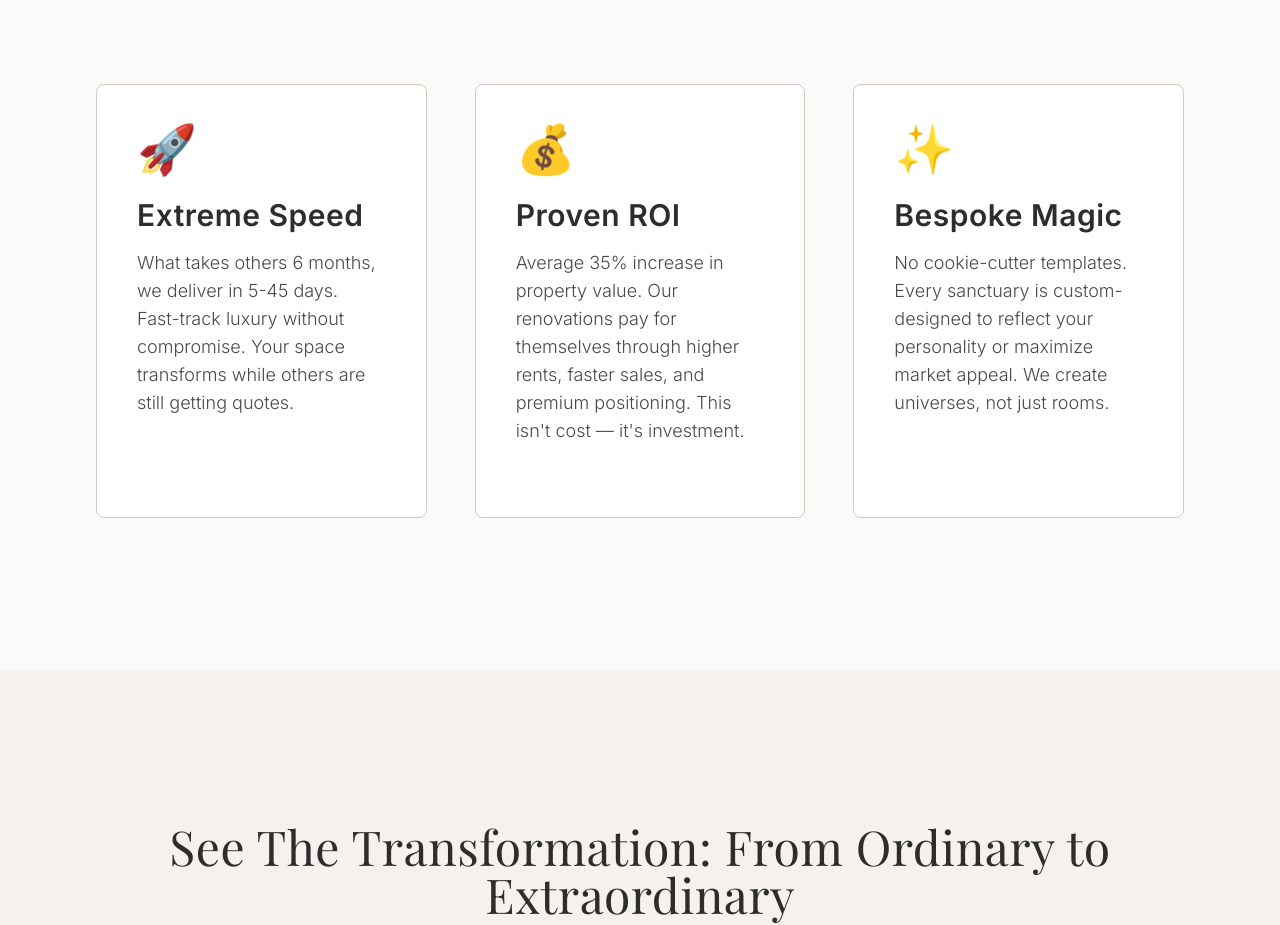
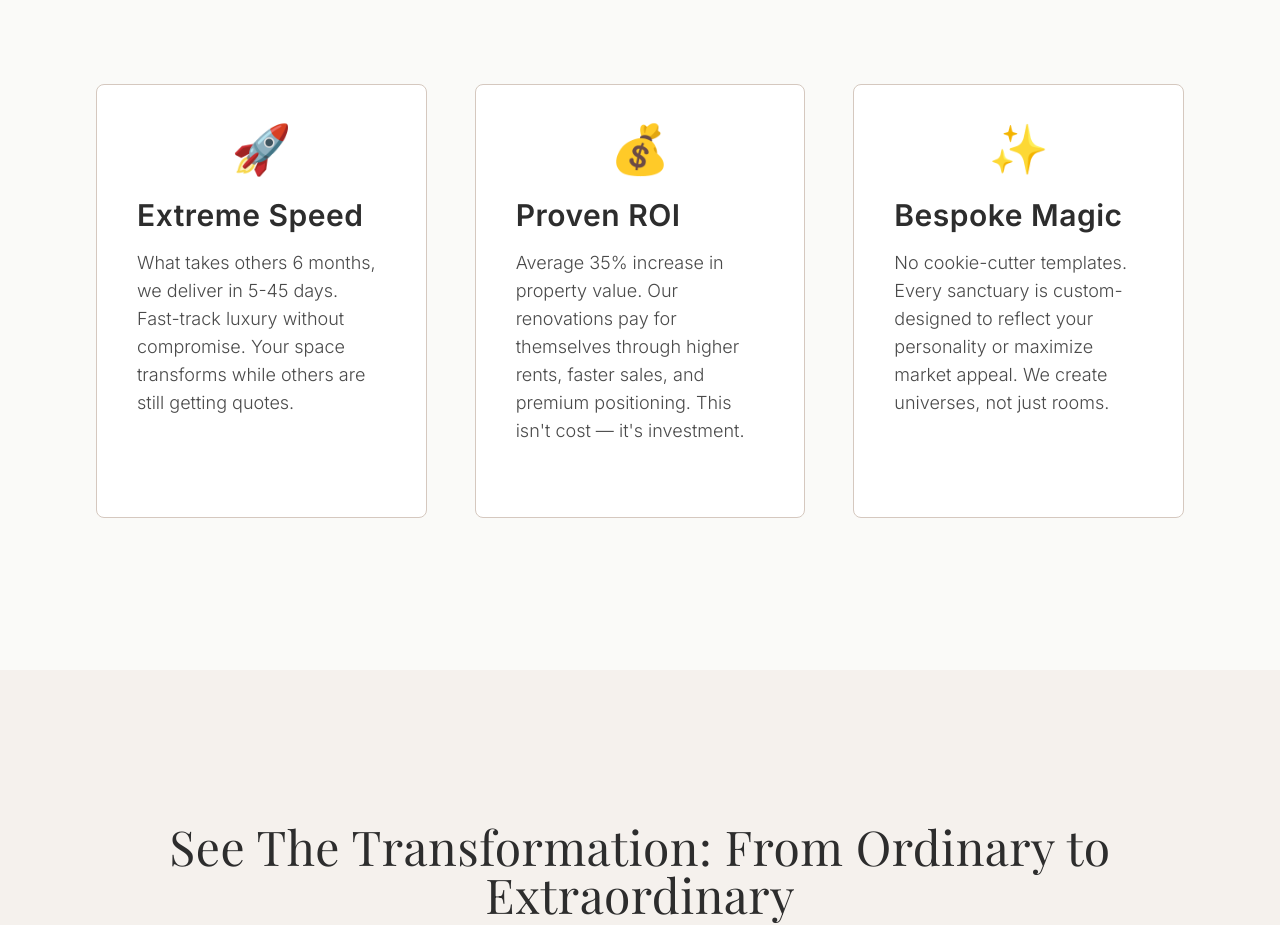
Before and after one commit to ddandanell/Karen-profil-4, a Next.js app: page / in a window 1280 px wide. Shown: the part 2780-3705 px from the top of the page. Built offline with nearby package versions, Linux system fonts and the light colour scheme.

Commit message:
Center icons in feature boxes (Extreme Speed, Proven ROI, Bespoke Magic)

```diff
--- a/app/page.tsx
+++ b/app/page.tsx
@@ -214,7 +214,7 @@ export default function HomePage() {
             transition={{ duration: 0.6 }}
             className="group bg-white p-6 md:p-8 lg:p-10 rounded-lg border border-soft-taupe hover:shadow-2xl hover:-translate-y-2 transition-all duration-300 cursor-pointer"
           >
-            <div className="text-4xl md:text-5xl mb-4 md:mb-6 transition-transform duration-300 group-hover:scale-110">🚀</div>
+            <div className="text-4xl md:text-5xl mb-4 md:mb-6 transition-transform duration-300 group-hover:scale-110 text-center">🚀</div>
             <h3 className="font-sans text-xl md:text-2xl lg:text-3xl font-semibold text-deep-charcoal mb-3 md:mb-4 group-hover:text-soft-gold transition-colors duration-300">
               Extreme Speed
             </h3>
@@ -230,7 +230,7 @@ export default function HomePage() {
             transition={{ duration: 0.6, delay: 0.2 }}
             className="group bg-white p-6 md:p-8 lg:p-10 rounded-lg border border-soft-taupe hover:shadow-2xl hover:-translate-y-2 transition-all duration-300 cursor-pointer"
           >
-            <div className="text-4xl md:text-5xl mb-4 md:mb-6 transition-transform duration-300 group-hover:scale-110">💰</div>
+            <div className="text-4xl md:text-5xl mb-4 md:mb-6 transition-transform duration-300 group-hover:scale-110 text-center">💰</div>
             <h3 className="font-sans text-xl md:text-2xl lg:text-3xl font-semibold text-deep-charcoal mb-3 md:mb-4 group-hover:text-soft-gold transition-colors duration-300">
               Proven ROI
             </h3>
@@ -246,7 +246,7 @@ export default function HomePage() {
             transition={{ duration: 0.6, delay: 0.4 }}
             className="group bg-white p-6 md:p-8 lg:p-10 rounded-lg border border-soft-taupe hover:shadow-2xl hover:-translate-y-2 transition-all duration-300 cursor-pointer"
           >
-            <div className="text-4xl md:text-5xl mb-4 md:mb-6 transition-transform duration-300 group-hover:scale-110">✨</div>
+            <div className="text-4xl md:text-5xl mb-4 md:mb-6 transition-transform duration-300 group-hover:scale-110 text-center">✨</div>
             <h3 className="font-sans text-xl md:text-2xl lg:text-3xl font-semibold text-deep-charcoal mb-3 md:mb-4 group-hover:text-soft-gold transition-colors duration-300">
               Bespoke Magic
             </h3>
```
